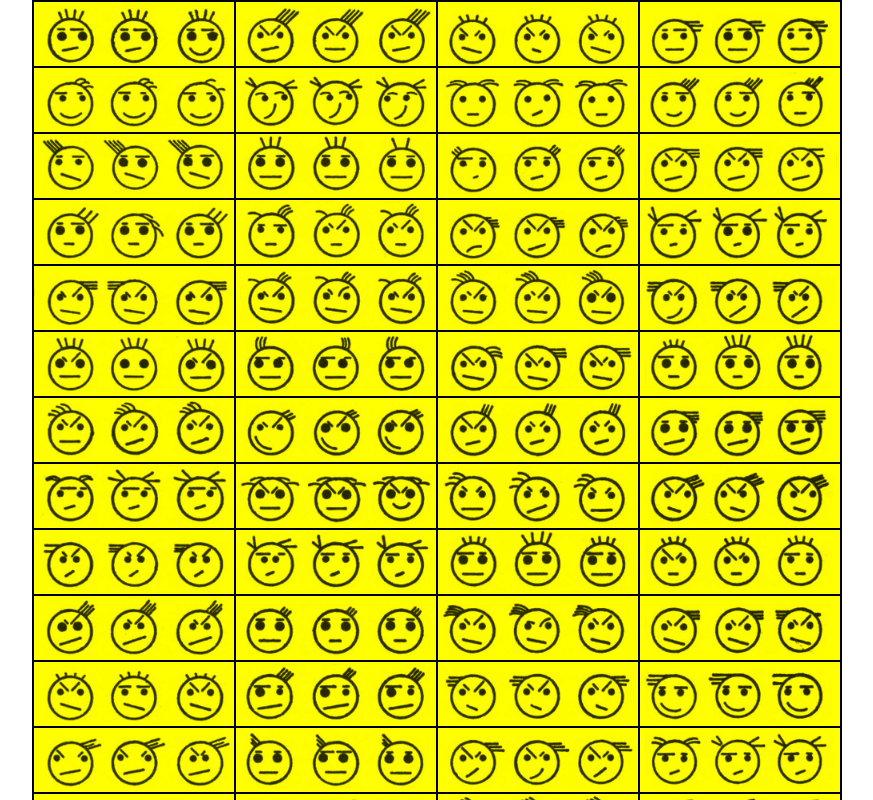
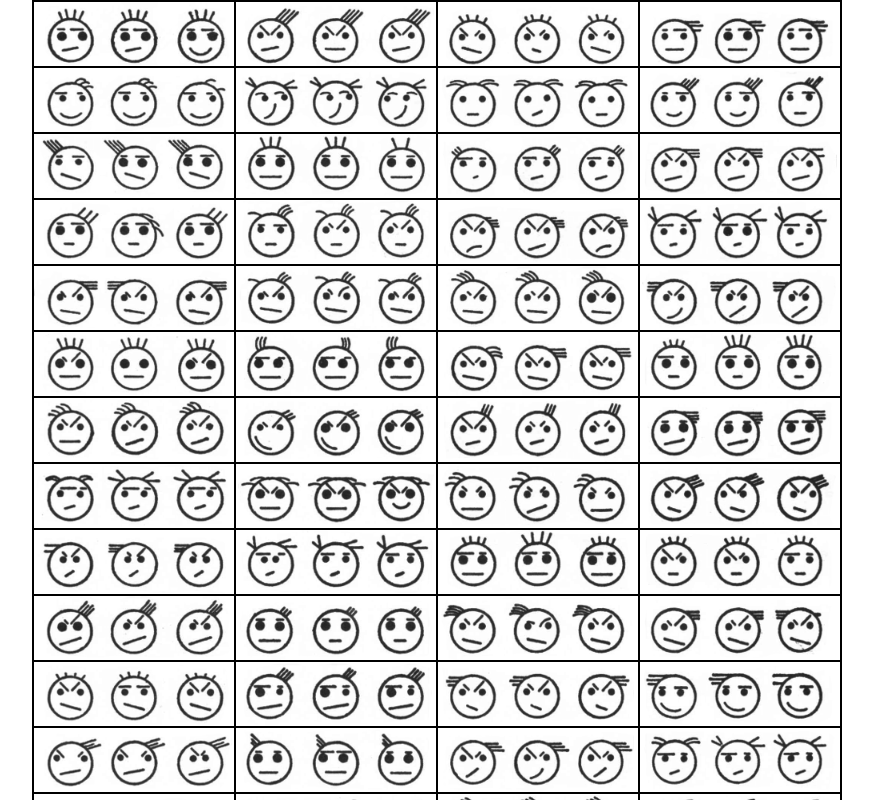
Before and after one commit to roncojon/tesis10, a React (Create React App) app: page / in a window 1280 px wide. Shown: the top 800 px of the page, without its empty margins (203-1076 px from the left). Built offline with nearby package versions, Linux system fonts and the light colour scheme.

Commit message:
Style fixed, images organized by rows

```diff
--- /dev/null
+++ b/src/components/TestCaritas/FilaDe4Imagenes.css
@@ -0,0 +1,4 @@
+.fila {
+    display: flex;
+    flex-direction: row;
+}
--- a/src/components/TestCaritas/FilaDe4Imagenes.js
+++ b/src/components/TestCaritas/FilaDe4Imagenes.js
@@ -1,10 +1,12 @@
 import React from 'react'
 import Image from './Image'
+import './FilaDe4Imagenes.css'
 
-const FilaDe4Imagenes = ({props}) => {
+const FilaDe4Imagenes = ({imagenes}) => {
+
   return (
     <div className='fila'>
-    {imgs.map((img) => {
+    {imagenes.map((img) => {
       return <Image key={img.imagen} imagen={img.imagen} respuestaCorrecta={img.respuestaCorrecta} />
     })}
   </div>
--- a/src/components/TestCaritas/Image.css
+++ b/src/components/TestCaritas/Image.css
@@ -2,6 +2,7 @@
     width:200px; height:64px;
 }
 .image {width:200px; height:64px;}
+
 /* Añadir queries para pantallas menores de 1008px y mayores de 1669px  */
 
 /*  @media all and (max-width: 827px){
--- a/src/components/TestCaritas/PruebaCaritas.css
+++ b/src/components/TestCaritas/PruebaCaritas.css
@@ -1,12 +1,13 @@
 .pCaritas {
     display: flex;
     flex-wrap: wrap;
-    background-color: yellow;
+    /* background-color: yellow; */
     width: 808px;
     border: 1px solid black;
     justify-content: center;
 
 }
+
 /* Añadir queries para pantallas menores de 1008px y mayores de 1669px  */
 /* @media all and (max-width: 827px){
     .pCaritas{ width: 608px;}
--- a/src/components/TestCaritas/pruebaCaritas.js
+++ b/src/components/TestCaritas/pruebaCaritas.js
@@ -1,14 +1,35 @@
 import React from 'react'
 import  imgs  from '../../imgs';
-import Image from './Image'
 import './PruebaCaritas.css'
+import FilaDe4Imagenes from './FilaDe4Imagenes'
 
 function PruebaCaritas() {
+  let filaTemp= [];
+  let filaTemp2 = [];
+  let counter= 1;
+
+const createFilaHandler = ()=> {
+  imgs.forEach(img => {
+    if (counter %4 !== 0) {
+      filaTemp.push(img);
+    } else {
+      filaTemp.push(img);
+      filaTemp2.push(filaTemp);
+      filaTemp =[];
+    }
+    counter++;
+  });
+  console.log(filaTemp2);
+}
+
+createFilaHandler();
+
   return (
     <div className='pCaritas'>
-      {imgs.map((img) => {
-        return <Image key={img.imagen} imagen={img.imagen} respuestaCorrecta={img.respuestaCorrecta} />
+      {filaTemp2.map((fila) => {
+        return <FilaDe4Imagenes imagenes={fila}/>
       })}
+
     </div>
   )
 }
```
